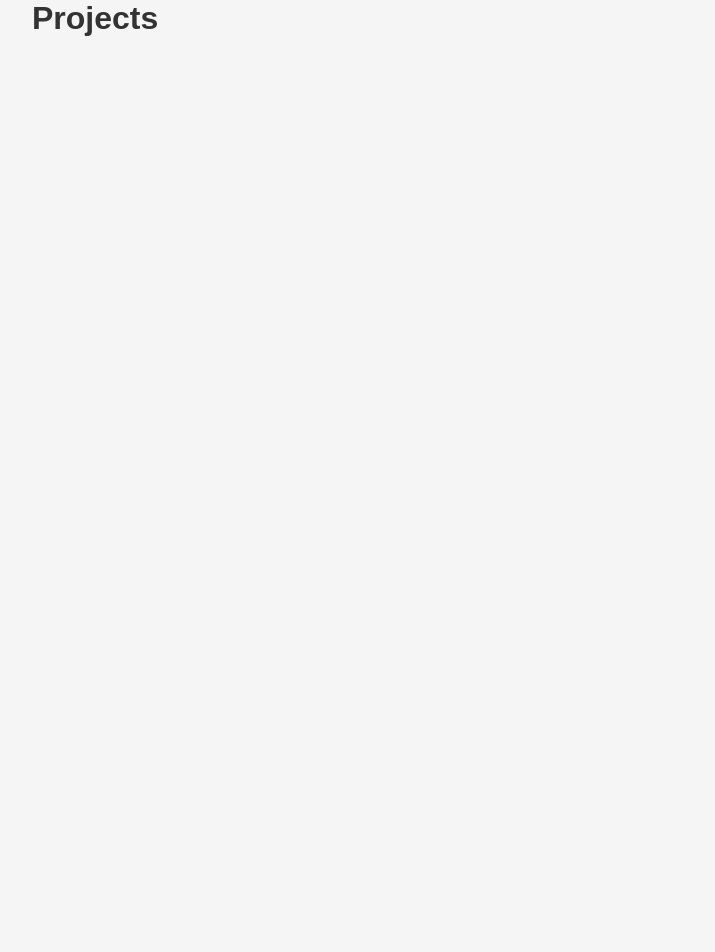
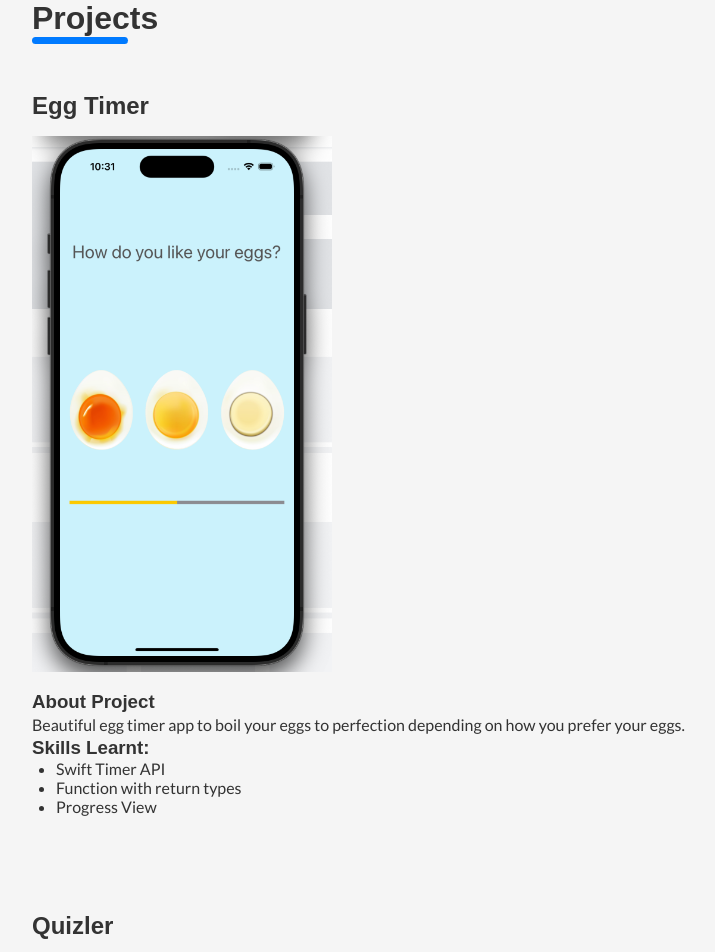
Before and after one commit to nitishpoonia/portfolio, a React (Create React App) app: page / in a window 1280 px wide. Shown: the top 952 px of the page, without its empty margins (128-843 px from the left). Before the commit the page ends 800 px from the top, so only its background shows below. Built offline with nearby package versions, Linux system fonts and the light colour scheme.

Commit message:
Made the project component

```diff
--- /dev/null
+++ b/src/components/Project.js
@@ -0,0 +1,32 @@
+import React from "react";
+import {
+  StyledProject,
+  ProjectTitle,
+  ProjectDesc,
+  ProjectImg,
+} from "./styles/Project.styled";
+
+// Images
+
+function Project(props) {
+  return (
+    <div>
+      <StyledProject>
+        <ProjectTitle>{props.name}</ProjectTitle>
+        <ProjectImg src={props.image} />
+        <ProjectDesc>
+          <h3>About Project</h3>
+          <p>{props.description}</p>
+          <h3>Skills Learnt: </h3>
+          <ul>
+            {props.skills.map((skill, index) => (
+              <li key={index}>{skill}</li>
+            ))}
+          </ul>
+        </ProjectDesc>
+      </StyledProject>
+    </div>
+  );
+}
+
+export default Project;
--- /dev/null
+++ b/src/components/ProjectSkills.js
@@ -0,0 +1,14 @@
+export const eggTimerSkills = [
+  "Swift Timer API",
+  "Function with return types",
+  "Progress View",
+];
+
+export const quizlerSkills = [
+  "Programmatically changing UI elements",
+  "How to implement MVC Design pattern",
+  "Swift Structures",
+  "Difference between value types and reference types",
+  "Learnt about Swift Classes and creating objects",
+  "Learnt about OOPS",
+];
--- /dev/null
+++ b/src/components/Projects.js
@@ -0,0 +1,31 @@
+import React from "react";
+import { ProjectContainer, StyledHr, Container } from "./styles/Containers.styled";
+import Project from "./Project";
+import eggTimer from "./../assets/eggTimer.png";
+import quizler from "./../assets/quizler.png";
+import { eggTimerSkills, quizlerSkills } from "./ProjectSkills";
+function Projects() {
+  return (
+    <Container>
+      <h1>Projects</h1>
+      <StyledHr />
+      <ProjectContainer>
+        <Project
+          name="Egg Timer"
+          image={eggTimer}
+          description="Beautiful egg timer app to boil your eggs to perfection depending on
+            how you prefer your eggs."
+          skills={eggTimerSkills}
+        />
+        <Project
+          name="Quizler"
+          image={quizler}
+          description="A quiz app to test your general knowledge."
+          skills={quizlerSkills}
+        />
+      </ProjectContainer>
+    </Container>
+  );
+}
+
+export default Projects;
--- a/src/components/Projects.jsx
+++ /dev/null
@@ -1,18 +0,0 @@
-import React from "react";
-import { Container } from "./styles/Container.styled";
-import { Project } from "./styles/Project.styled";
-function Projects() {
-  return (
-      <Container>
-          <h1>Projects</h1>
-          <Project>
-              <h1>
-
-              </h1>
-          </Project>
-
-    </Container>
-  );
-}
-
-export default Projects;
--- a/src/components/styles/Container.styled.js
+++ /dev/null
@@ -1,5 +0,0 @@
-import styled from "styled-components";
-
-export const Container = styled.div`
-  padding: 0 10rem;
-`;
--- /dev/null
+++ b/src/components/styles/Containers.styled.js
@@ -0,0 +1,15 @@
+import styled from "styled-components";
+export const Container = styled.div`
+  padding: 0 10rem;
+`;
+export const ProjectContainer = styled.div`
+  display: flex;
+  flex-wrap: wrap;
+`;
+export const StyledHr = styled.hr`
+  height: 7px;
+  width: 10%;
+  border: none;
+  border-radius: 10px;
+  background-color: #007aff;
+`;
--- a/src/components/styles/GlobalStyle.js
+++ b/src/components/styles/GlobalStyle.js
@@ -20,7 +20,6 @@ const GlobalStyle = createGlobalStyle`
     h3 {
         font-family: Roboto Bold, sans-serif;
         font-weight: bold;
-        margin-bottom: 1rem;
     }
 
     p {
--- a/src/components/styles/Project.styled.js
+++ b/src/components/styles/Project.styled.js
@@ -1,4 +1,18 @@
 import styled from "styled-components";
-export const Project = styled.div`
+export const StyledProject = styled.div`
+  margin: 3rem 0;
+`;
+export const ProjectTitle = styled.h2`
+  font-size: 1.5rem;
+  margin-bottom: 1rem;
+`;
 
-`
+export const ProjectDesc = styled.div`
+ul{
+    padding: 0 1.5rem;
+}
+`;
+export const ProjectImg = styled.img`
+  width: 300px;
+  margin-bottom: 1rem;
+`;
```
Also changed, not shown: src/assets/eggTimer.png (added), src/assets/quizler.png (added).
